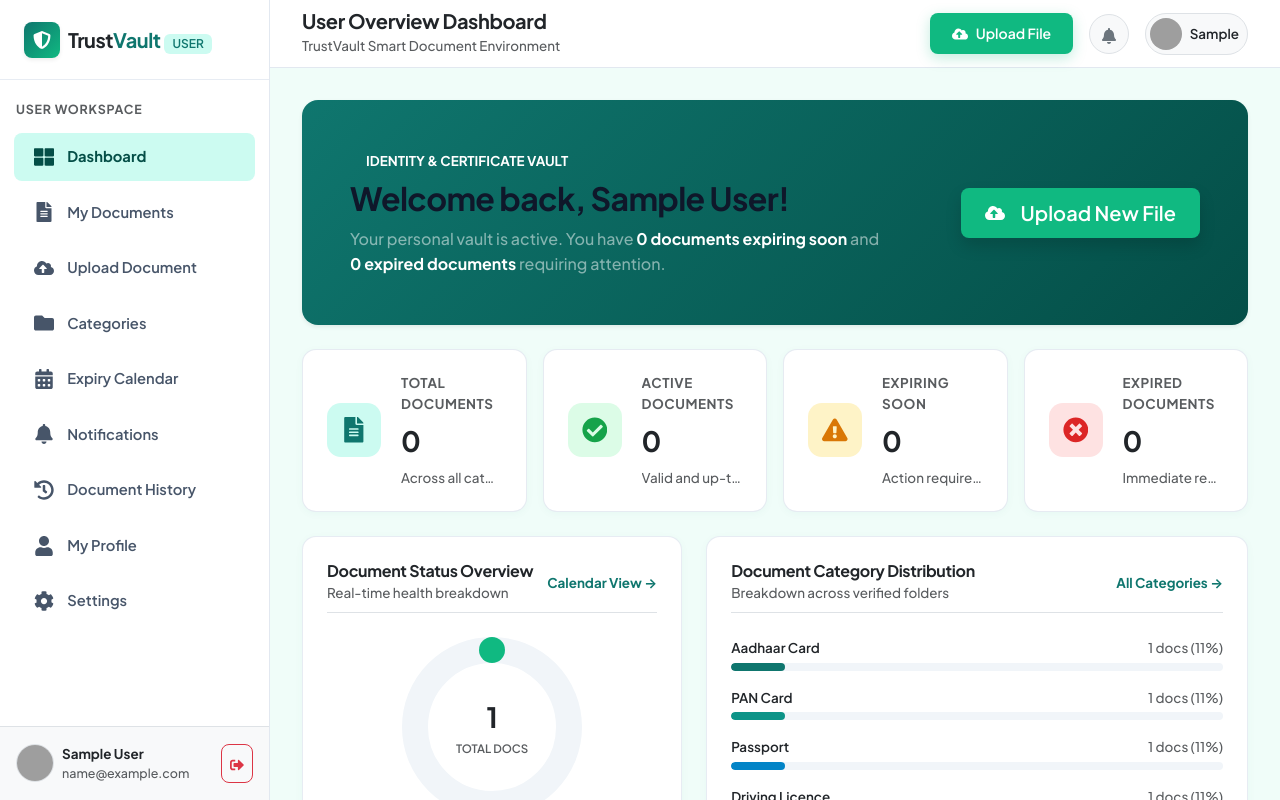
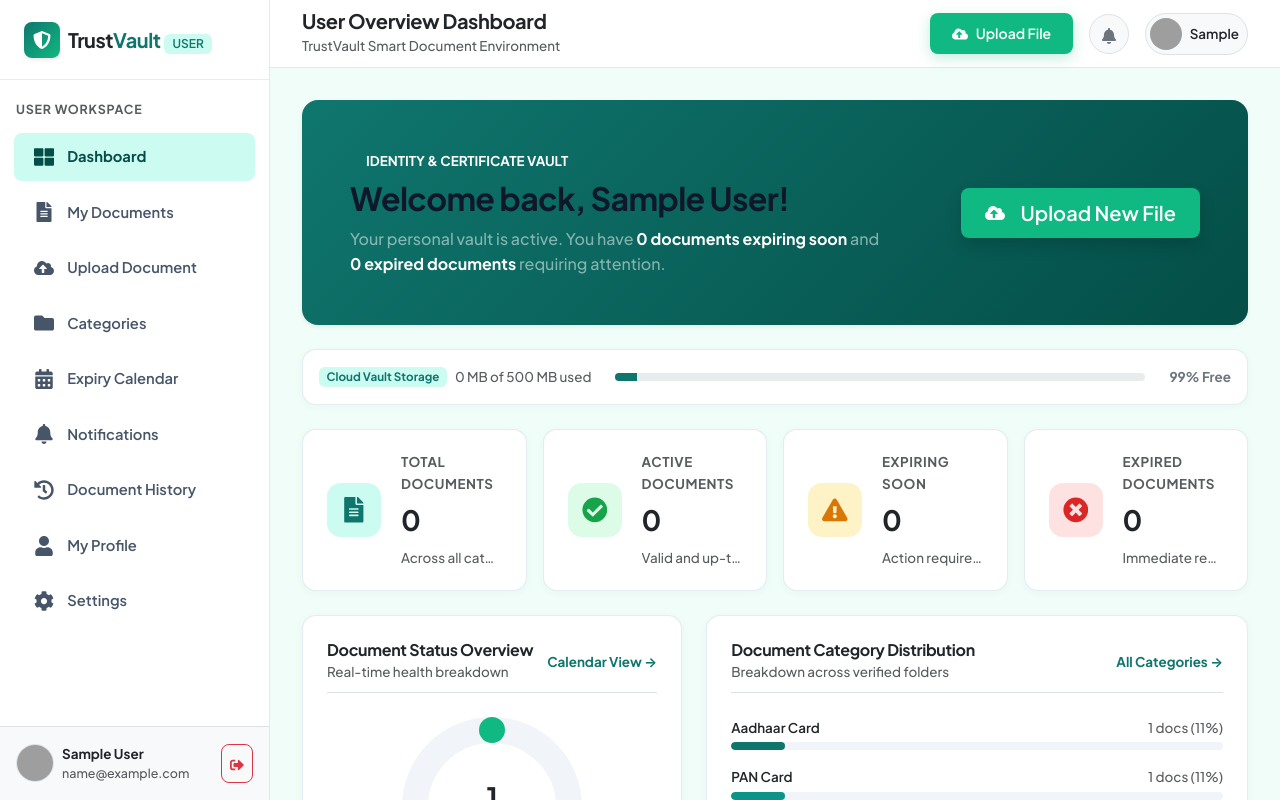
Before and after one commit to santhiya-mohanasundaram/TrustVault-documentation, a React (Vite) app in the folder Frontend/: page /user/dashboard in a window 1280 px wide. Shown: the top 800 px of the page. Built offline with nearby package versions, Linux system fonts and the light colour scheme; sample sign-in values are in the browser's storage; grey boxes are pictures that could not be loaded.

Commit message:
Add storage usage progress meter to user dashboard overview

```diff
--- a/Frontend/src/pages/user/UserDashboard.jsx
+++ b/Frontend/src/pages/user/UserDashboard.jsx
@@ -80,6 +80,18 @@ const UserDashboard = () => {
             </Link>
           </div>
         </div>
+      </div>
+
+      {/* Storage Usage Bar */}
+      <div className="tv-card p-3 d-flex align-items-center justify-content-between flex-wrap gap-2">
+        <div className="d-flex align-items-center gap-2">
+          <span className="badge bg-teal-subtle text-teal fw-bold">Cloud Vault Storage</span>
+          <span className="small text-muted">{documents.length * 1.8} MB of 500 MB used</span>
+        </div>
+        <div className="progress flex-grow-1 mx-3" style={{ height: 8, minWidth: 150 }}>
+          <div className="progress-bar bg-teal" style={{ width: `${Math.min(documents.length * 3 + 4, 100)}%` }}></div>
+        </div>
+        <span className="small text-secondary fw-bold">99% Free</span>
       </div>
 
       {/* Dashboard Overview Cards */}
```
